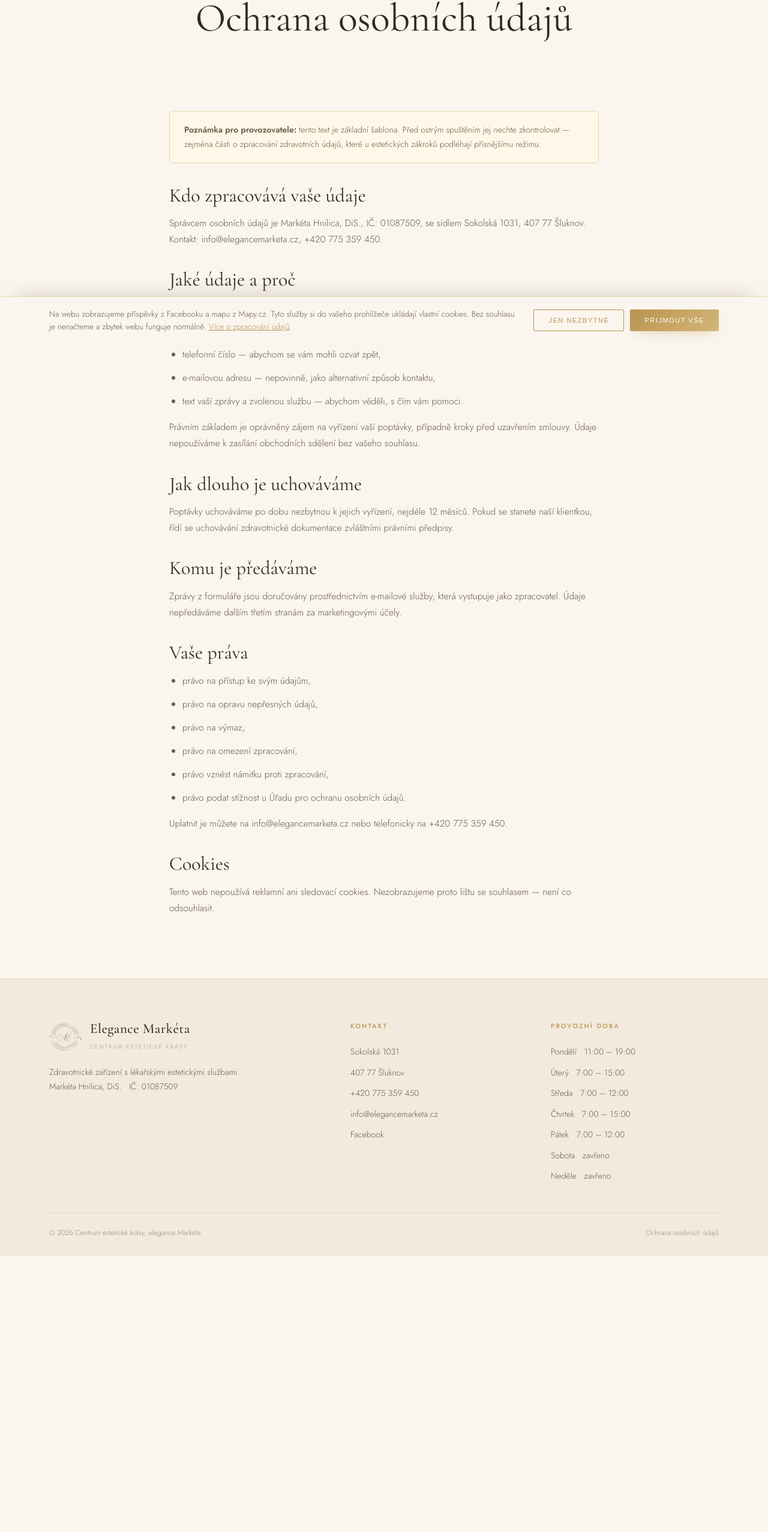
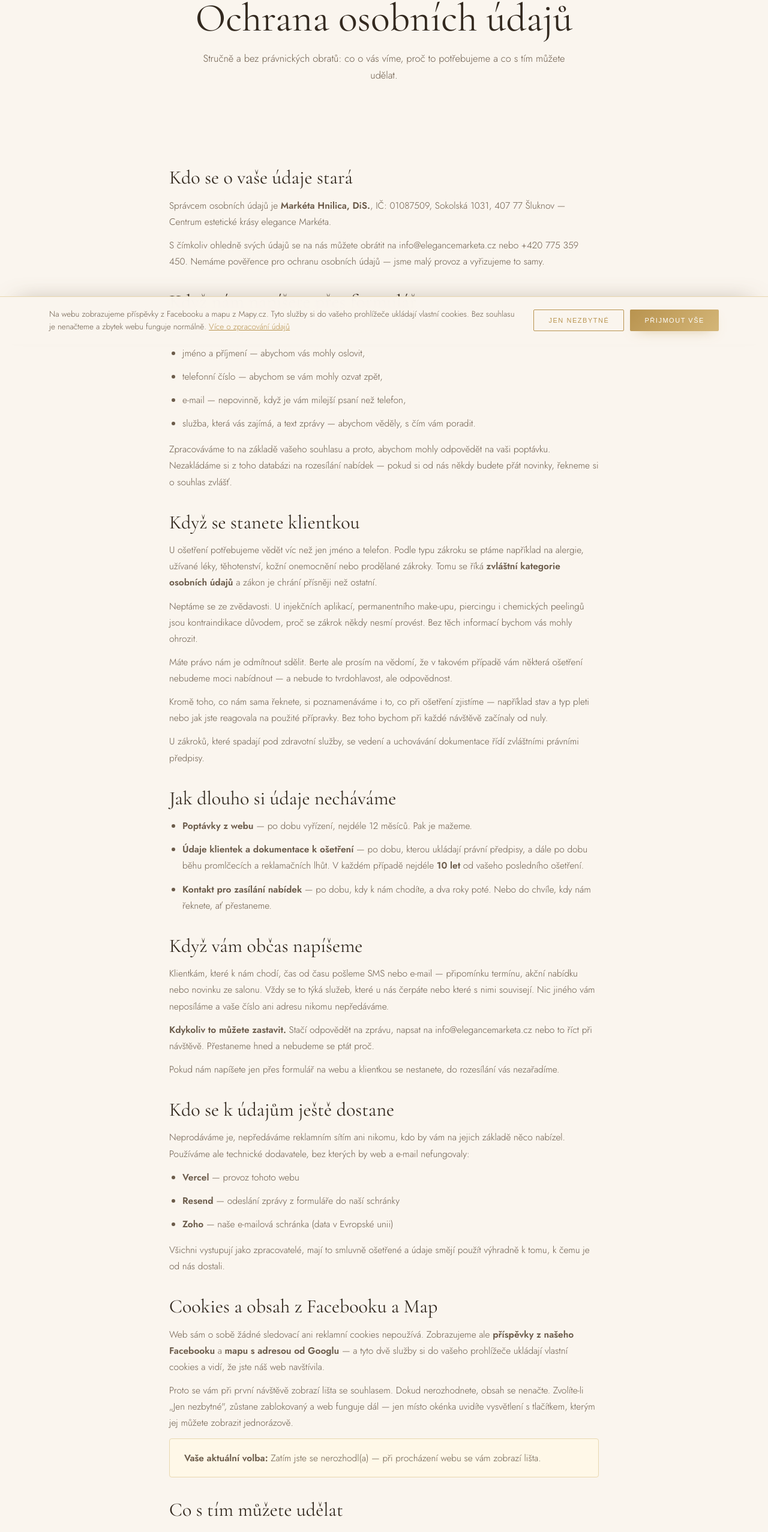
Before and after one commit to hnilicapetr76-tech/elegance-marketa-web, a Next.js app: page /ochrana-osobnich-udaju in a window 1280 px wide. Shown: the part 226-2780 px from the top of the page at 60% size. Before the commit the page ends 2320 px from the top, so only its background shows below. Built offline with nearby package versions, Linux system fonts and the light colour scheme.

Commit message:
Add files via upload

```diff
--- a/app/ochrana-osobnich-udaju/page.tsx
+++ b/app/ochrana-osobnich-udaju/page.tsx
@@ -1,10 +1,11 @@
 import type { Metadata } from "next";
+import { ConsentReset } from "../../components/Consent";
 import { SITE } from "../../lib/site";
 
 export const metadata: Metadata = {
   title: "Ochrana osobních údajů",
   description:
-    "Informace o zpracování osobních údajů návštěvníků webu a klientek centra Elegance Markéta ve Šluknově.",
+    "Jak v Centru estetické krásy elegance Markéta ve Šluknově nakládáme s osobními údaji návštěvnic webu i klientek.",
   alternates: { canonical: "/ochrana-osobnich-udaju" },
   robots: { index: false, follow: true },
 };
@@ -17,66 +18,163 @@ export default function Gdpr() {
           <p className="eyebrow">Informace</p>
           <div className="gline c" />
           <h1>Ochrana osobních údajů</h1>
+          <p>
+            Stručně a bez právnických obratů: co o vás víme, proč to potřebujeme a co s tím můžete
+            udělat.
+          </p>
         </div>
       </section>
 
       <section>
         <div className="wrap prose">
-          <div className="warn">
-            <b>Poznámka pro provozovatele:</b> tento text je základní šablona. Před ostrým
-            spuštěním jej nechte zkontrolovat — zejména části o zpracování zdravotních údajů, které
-            u estetických zákroků podléhají přísnějšímu režimu.
-          </div>
-
-          <h2>Kdo zpracovává vaše údaje</h2>
+          <h2>Kdo se o vaše údaje stará</h2>
           <p>
-            Správcem osobních údajů je {SITE.owner}, IČ: {SITE.ico}, se sídlem {SITE.street},{" "}
-            {SITE.zip} {SITE.city}. Kontakt: {SITE.email}, {SITE.phone}.
+            Správcem osobních údajů je <b>{SITE.owner}</b>, IČ: {SITE.ico}, {SITE.street},{" "}
+            {SITE.zip} {SITE.city} — Centrum estetické krásy elegance Markéta.
+          </p>
+          <p>
+            S čímkoliv ohledně svých údajů se na nás můžete obrátit na{" "}
+            <a href={`mailto:${SITE.email}`}>{SITE.email}</a> nebo{" "}
+            <a href={`tel:${SITE.phoneRaw}`}>{SITE.phone}</a>. Nemáme pověřence pro ochranu osobních
+            údajů — jsme malý provoz a vyřizujeme to samy.
           </p>
 
-          <h2>Jaké údaje a proč</h2>
-          <p>Prostřednictvím kontaktního formuláře na tomto webu zpracováváme:</p>
+          <h2>Když nám napíšete přes formulář</h2>
+          <p>Z formuláře „Zeptejte se Markétky" se k nám dostane:</p>
           <ul>
-            <li>jméno a příjmení — abychom vás mohli oslovit,</li>
-            <li>telefonní číslo — abychom se vám mohli ozvat zpět,</li>
-            <li>e-mailovou adresu — nepovinně, jako alternativní způsob kontaktu,</li>
-            <li>text vaší zprávy a zvolenou službu — abychom věděli, s čím vám pomoci.</li>
+            <li>jméno a příjmení — abychom vás mohly oslovit,</li>
+            <li>telefonní číslo — abychom se vám mohly ozvat zpět,</li>
+            <li>e-mail — nepovinně, když je vám milejší psaní než telefon,</li>
+            <li>služba, která vás zajímá, a text zprávy — abychom věděly, s čím vám poradit.</li>
           </ul>
           <p>
-            Právním základem je oprávněný zájem na vyřízení vaší poptávky, případně kroky před
-            uzavřením smlouvy. Údaje nepoužíváme k zasílání obchodních sdělení bez vašeho souhlasu.
+            Zpracováváme to na základě vašeho souhlasu a proto, abychom mohly odpovědět na vaši
+            poptávku. Nezakládáme si z toho databázi na rozesílání nabídek — pokud si od nás někdy
+            budete přát novinky, řekneme si o souhlas zvlášť.
           </p>
 
-          <h2>Jak dlouho je uchováváme</h2>
+          <h2>Když se stanete klientkou</h2>
           <p>
-            Poptávky uchováváme po dobu nezbytnou k jejich vyřízení, nejdéle 12 měsíců. Pokud se
-            stanete naší klientkou, řídí se uchovávání zdravotnické dokumentace zvláštními právními
-            předpisy.
+            U ošetření potřebujeme vědět víc než jen jméno a telefon. Podle typu zákroku se ptáme
+            například na alergie, užívané léky, těhotenství, kožní onemocnění nebo prodělané
+            zákroky. Tomu se říká <b>zvláštní kategorie osobních údajů</b> a zákon je chrání
+            přísněji než ostatní.
+          </p>
+          <p>
+            Neptáme se ze zvědavosti. U injekčních aplikací, permanentního make-upu, piercingu i
+            chemických peelingů jsou kontraindikace důvodem, proč se zákrok někdy nesmí provést.
+            Bez těch informací bychom vás mohly ohrozit.
+          </p>
+          <p>
+            Máte právo nám je odmítnout sdělit. Berte ale prosím na vědomí, že v takovém případě
+            vám některá ošetření nebudeme moci nabídnout — a nebude to tvrdohlavost, ale
+            odpovědnost.
+          </p>
+          <p>
+            Kromě toho, co nám sama řeknete, si poznamenáváme i to, co při ošetření zjistíme —
+            například stav a typ pleti nebo jak jste reagovala na použité přípravky. Bez toho
+            bychom při každé návštěvě začínaly od nuly.
+          </p>
+          <p>
+            U zákroků, které spadají pod zdravotní služby, se vedení a uchovávání dokumentace řídí
+            zvláštními právními předpisy.
           </p>
 
-          <h2>Komu je předáváme</h2>
+          <h2>Jak dlouho si údaje necháváme</h2>
+          <ul>
+            <li>
+              <b>Poptávky z webu</b> — po dobu vyřízení, nejdéle 12 měsíců. Pak je mažeme.
+            </li>
+            <li>
+              <b>Údaje klientek a dokumentace k ošetření</b> — po dobu, kterou ukládají právní
+              předpisy, a dále po dobu běhu promlčecích a reklamačních lhůt. V každém případě
+              nejdéle <b>10 let</b> od vašeho posledního ošetření.
+            </li>
+            <li>
+              <b>Kontakt pro zasílání nabídek</b> — po dobu, kdy k nám chodíte, a dva roky poté.
+              Nebo do chvíle, kdy nám řeknete, ať přestaneme.
+            </li>
+          </ul>
+
+          <h2>Když vám občas napíšeme</h2>
           <p>
-            Zprávy z formuláře jsou doručovány prostřednictvím e-mailové služby, která vystupuje
-            jako zpracovatel. Údaje nepředáváme dalším třetím stranám za marketingovými účely.
+            Klientkám, které k nám chodí, čas od času pošleme SMS nebo e-mail — připomínku
+            termínu, akční nabídku nebo novinku ze salonu. Vždy se to týká služeb, které u nás
+            čerpáte nebo které s nimi souvisejí. Nic jiného vám neposíláme a vaše číslo ani adresu
+            nikomu nepředáváme.
+          </p>
+          <p>
+            <b>Kdykoliv to můžete zastavit.</b> Stačí odpovědět na zprávu, napsat na{" "}
+            <a href={`mailto:${SITE.email}`}>{SITE.email}</a> nebo to říct při návštěvě. Přestaneme
+            hned a nebudeme se ptát proč.
+          </p>
+          <p>
+            Pokud nám napíšete jen přes formulář na webu a klientkou se nestanete, do rozesílání
+            vás nezařadíme.
           </p>
 
-          <h2>Vaše práva</h2>
+          <h2>Kdo se k údajům ještě dostane</h2>
+          <p>
+            Neprodáváme je, nepředáváme reklamním sítím ani nikomu, kdo by vám na jejich základě
+            něco nabízel. Používáme ale technické dodavatele, bez kterých by web a e-mail
+            nefungovaly:
+          </p>
           <ul>
-            <li>právo na přístup ke svým údajům,</li>
-            <li>právo na opravu nepřesných údajů,</li>
-            <li>právo na výmaz,</li>
-            <li>právo na omezení zpracování,</li>
-            <li>právo vznést námitku proti zpracování,</li>
-            <li>právo podat stížnost u Úřadu pro ochranu osobních údajů.</li>
+            <li>
+              <b>Vercel</b> — provoz tohoto webu
+            </li>
+            <li>
+              <b>Resend</b> — odeslání zprávy z formuláře do naší schránky
+            </li>
+            <li>
+              <b>Zoho</b> — naše e-mailová schránka (data v Evropské unii)
+            </li>
           </ul>
           <p>
-            Uplatnit je můžete na {SITE.email} nebo telefonicky na {SITE.phone}.
+            Všichni vystupují jako zpracovatelé, mají to smluvně ošetřené a údaje smějí použít
+            výhradně k tomu, k čemu je od nás dostali.
           </p>
 
-          <h2>Cookies</h2>
+          <h2>Cookies a obsah z Facebooku a Map</h2>
           <p>
-            Tento web nepoužívá reklamní ani sledovací cookies. Nezobrazujeme proto lištu se
-            souhlasem — není co odsouhlasit.
+            Web sám o sobě žádné sledovací ani reklamní cookies nepoužívá. Zobrazujeme ale{" "}
+            <b>příspěvky z našeho Facebooku</b> a <b>mapu s adresou od Googlu</b> — a tyto dvě
+            služby si do vašeho prohlížeče ukládají vlastní cookies a vidí, že jste náš web
+            navštívila.
+          </p>
+          <p>
+            Proto se vám při první návštěvě zobrazí lišta se souhlasem. Dokud nerozhodnete, obsah
+            se nenačte. Zvolíte-li „Jen nezbytné", zůstane zablokovaný a web funguje dál — jen
+            místo okénka uvidíte vysvětlení s tlačítkem, kterým jej můžete zobrazit jednorázově.
+          </p>
+
+          <ConsentReset />
+
+          <h2>Co s tím můžete udělat</h2>
+          <ul>
+            <li>chtít vědět, jaké údaje o vás máme,</li>
+            <li>nechat si je opravit, když nesedí,</li>
+            <li>nechat si je vymazat,</li>
+            <li>omezit, jak s nimi nakládáme,</li>
+            <li>vznést námitku proti zpracování,</li>
+            <li>odvolat souhlas, který jste nám dala,</li>
+            <li>získat je ve strojově čitelné podobě a přenést jinam,</li>
+            <li>
+              podat stížnost u <b>Úřadu pro ochranu osobních údajů</b>, Pplk. Sochora 27, Praha 7,{" "}
+              <a href="https://uoou.gov.cz" target="_blank" rel="noopener noreferrer">
+                uoou.gov.cz
+              </a>
+              .
+            </li>
+          </ul>
+          <p>
+            Stačí napsat na <a href={`mailto:${SITE.email}`}>{SITE.email}</a> nebo zavolat.
+            Odpovíme nejpozději do měsíce a nebudeme za to nic chtít.
+          </p>
+          <p>
+            Vznesete-li námitku proti zpracování, přestaneme s ním — a pokračovaly bychom jen
+            tehdy, kdyby pro to byly opravdu závažné důvody, které převáží nad vaším zájmem. O tom,
+            jak jsme námitku vyřídily, vám dáme vědět.
           </p>
         </div>
       </section>
--- a/components/Consent.tsx
+++ b/components/Consent.tsx
@@ -35,6 +35,15 @@ function write(value: string) {
   window.dispatchEvent(new CustomEvent(EVENT, { detail: value }));
 }
 
+function clear() {
+  try {
+    window.localStorage.removeItem(KEY);
+  } catch {
+    /* nic k odstranění */
+  }
+  window.dispatchEvent(new CustomEvent(EVENT, { detail: null }));
+}
+
 /** Sleduje aktuální stav souhlasu. */
 function useConsent() {
   const [value, setValue] = useState<string | null>(null);
@@ -49,7 +58,42 @@ function useConsent() {
     return () => window.removeEventListener(EVENT, onChange);
   }, []);
 
-  return { value, ready, accept: () => write("all"), decline: () => write("necessary") };
+  return {
+    value,
+    ready,
+    accept: () => write("all"),
+    decline: () => write("necessary"),
+    reset: clear,
+  };
+}
+
+/* ---------------------------------------------------------------- */
+
+/** Tlačítko na stránce o ochraně údajů — vrátí volbu do výchozího stavu. */
+export function ConsentReset() {
+  const { value, ready, reset } = useConsent();
+
+  if (!ready) return null;
+
+  const popis =
+    value === "all"
+      ? "Máte povolený vložený obsah z Facebooku a Map Google."
+      : value === "necessary"
+        ? "Vložený obsah z Facebooku a Map Google je zablokovaný."
+        : "Zatím jste se nerozhodl(a) — při procházení webu se vám zobrazí lišta.";
+
+  return (
+    <div className="warn">
+      <p style={{ marginBottom: value === null ? 0 : 14 }}>
+        <b>Vaše aktuální volba:</b> {popis}
+      </p>
+      {value !== null && (
+        <button className="btn btn-out" onClick={reset}>
+          Změnit volbu
+        </button>
+      )}
+    </div>
+  );
 }
 
 /* ---------------------------------------------------------------- */
```
